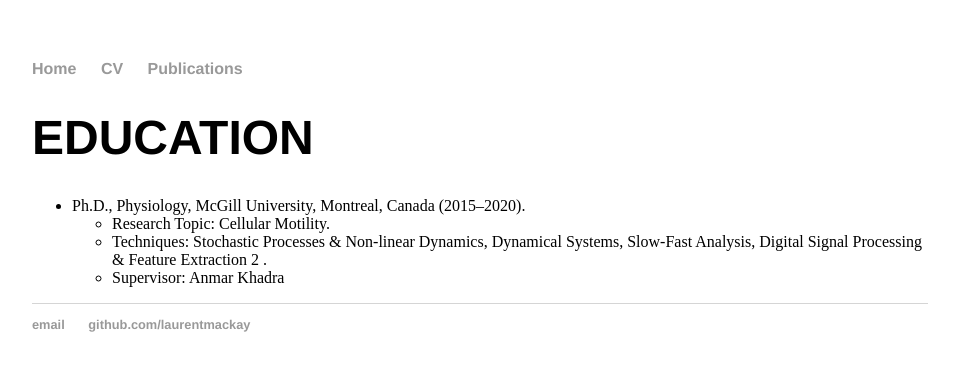
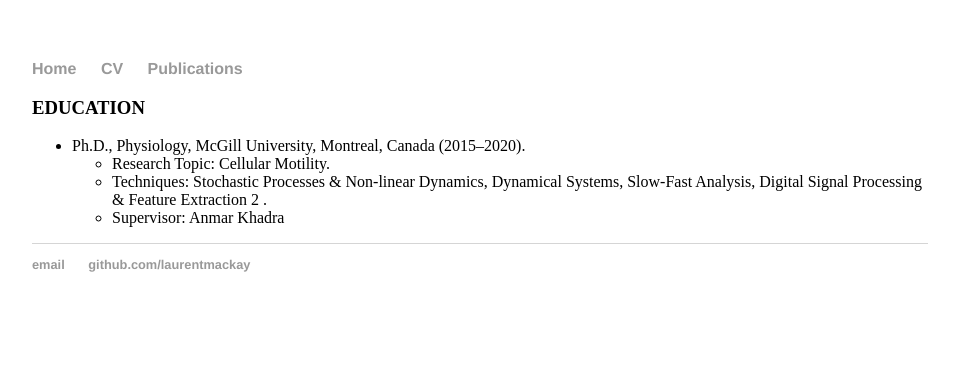
Before and after one commit to laurentmackay/laurentmackay.github.io, a Jekyll site: the page built from cv/index.md, in a window 1280 px wide. Shown: the top 371 px of the page, without its empty margins (160-1119 px from the left). Built offline with Jekyll 4.4.1, drawn with Linux system fonts in a browser that asks for light colours.

```diff
--- a/cv/index.md
+++ b/cv/index.md
@@ -2,7 +2,7 @@
 layout: default
 title: Laurent MacKay CV
 ---
-# EDUCATION
+### EDUCATION
 
 * Ph.D., Physiology, McGill University, Montreal, Canada (2015–2020).
     * Research Topic: Cellular Motility.
```
